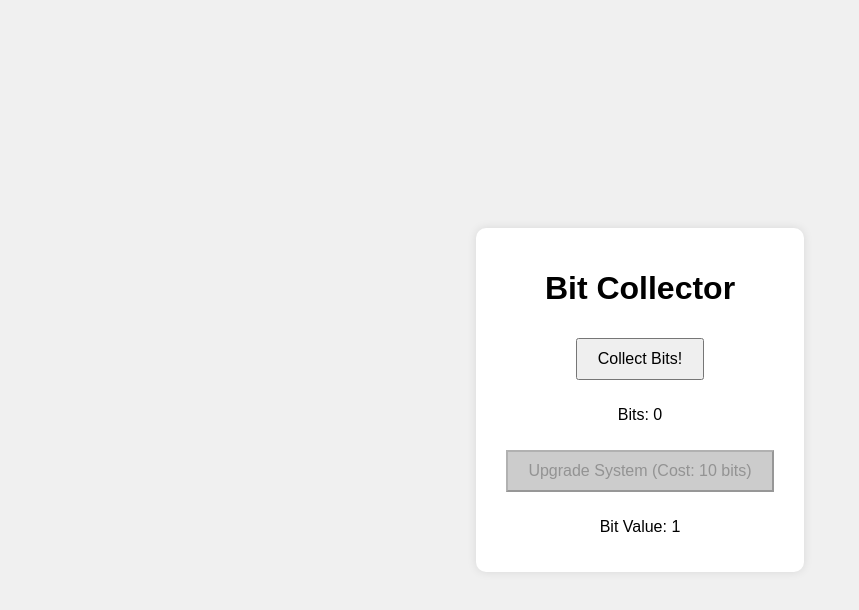
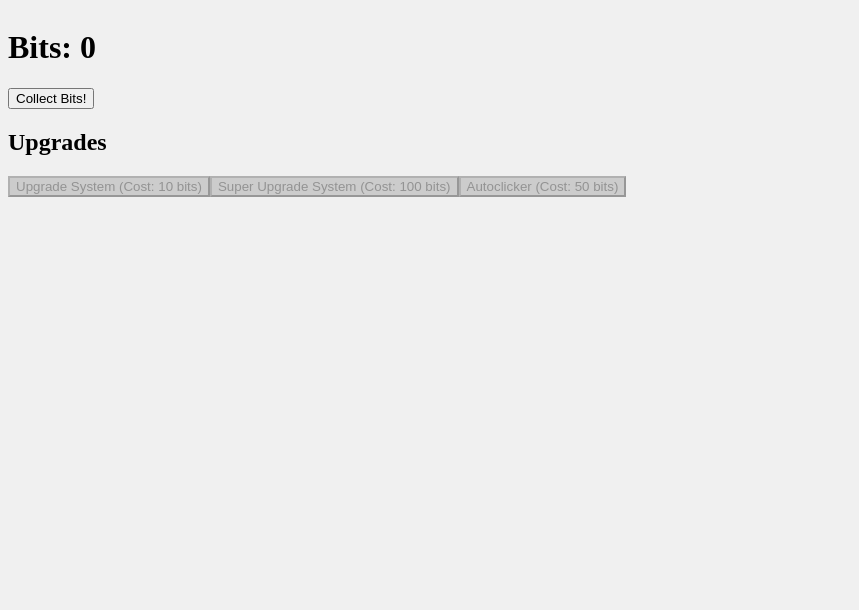
Before and after one commit to JoeyHinckley34/BitCollector, a plain HTML site: page index.html in a window 1280 px wide. Shown: the whole page, without its empty margins (0-859 px from the left). Drawn offline with Linux system fonts and the light colour scheme.

Commit message:
Game started

```diff
--- a/index.html
+++ b/index.html
@@ -7,12 +7,15 @@
     <link rel="stylesheet" href="styles.css">
 </head>
 <body>
-    <div class="game-container">
-        <h1>Bit Collector</h1>
+    <h1>Bits: <span id="bit-count">0</span></h1>
+    <div>
         <button id="click-button">Collect Bits!</button>
-        <p>Bits: <span id="bit-count">0</span></p>
-        <button id="upgrade-button">Upgrade System (Cost: 10 bits)</button>
-        <p>Bit Value: <span id="bit-value">1</span></p>
+    </div>
+    <div>
+        <div class="left-column">
+            <h2>Upgrades</h2>
+            <div id="upgrades-container"></div>
+        </div>
     </div>
     <script src="script.js"></script>
 </body>
--- a/script.js
+++ b/script.js
@@ -1,29 +1,60 @@
 let bitCount = 0;
 let bitValue = 1;
+let autoClickers = 0;
 
 const clickButton = document.getElementById('click-button');
 const bitCountDisplay = document.getElementById('bit-count');
-const upgradeButton = document.getElementById('upgrade-button');
+const upgradesContainer = document.getElementById('upgrades-container');
 const bitValueDisplay = document.getElementById('bit-value');
+
+const upgrades = [
+    { id: 'upgrade-1', name: 'Upgrade System', cost: 10, effect: () => bitValue += 1 },
+    { id: 'upgrade-2', name: 'Super Upgrade System', cost: 100, effect: () => bitValue += 10 },
+    { id: 'upgrade-3', name: 'Autoclicker', cost: 50, effect: () => autoClickers += 1 }
+];
+
+function createUpgradeButton(upgrade) {
+    const button = document.createElement('button');
+    button.id = upgrade.id;
+    button.textContent = `${upgrade.name} (Cost: ${upgrade.cost} bits)`;
+    button.disabled = bitCount < upgrade.cost;
+
+    button.addEventListener('click', () => {
+        if (bitCount >= upgrade.cost) {
+            bitCount -= upgrade.cost;
+            upgrade.effect();
+            bitCountDisplay.textContent = bitCount;
+            bitValueDisplay.textContent = bitValue;
+            updateUpgradeButtons();
+        }
+    });
+
+    upgradesContainer.appendChild(button);
+}
+
+function updateUpgradeButtons() {
+    upgrades.forEach(upgrade => {
+        const button = document.getElementById(upgrade.id);
+        if (button) {
+            button.disabled = bitCount < upgrade.cost;
+        }
+    });
+}
 
 clickButton.addEventListener('click', () => {
     bitCount += bitValue;
     bitCountDisplay.textContent = bitCount;
-    checkUpgradeAvailability();
+    updateUpgradeButtons();
 });
 
-upgradeButton.addEventListener('click', () => {
-    if (bitCount >= 10) {
-        bitCount -= 10;
-        bitValue += 1;
-        bitCountDisplay.textContent = bitCount;
-        bitValueDisplay.textContent = bitValue;
-        checkUpgradeAvailability();
-    }
-});
+upgrades.forEach(createUpgradeButton);
 
-function checkUpgradeAvailability() {
-    upgradeButton.disabled = bitCount < 10;
+function autoClick() {
+    bitCount += autoClickers;
+    bitCountDisplay.textContent = bitCount;
+    updateUpgradeButtons();
 }
 
-checkUpgradeAvailability();
+setInterval(autoClick, 1000);
+
+updateUpgradeButtons();
--- a/styles.css
+++ b/styles.css
@@ -1,29 +1,15 @@
 body {
-    font-family: Arial, sans-serif;
+    background-color: #f0f0f0;
+    margin: 1;
     display: flex;
-    justify-content: center;
-    align-items: center;
-    height: 100vh;
-    background-color: #f0f0f0;
-    margin: 0;
+    flex-direction: column;
 }
-
-.game-container {
-    text-align: center;
-    background-color: #ffffff;
-    padding: 20px;
-    border-radius: 10px;
-    box-shadow: 0 0 10px rgba(0, 0, 0, 0.1);
-}
-
-button {
-    padding: 10px 20px;
-    margin: 10px;
-    font-size: 16px;
-    cursor: pointer;
-}
-
 button:disabled {
     background-color: #cccccc;
     cursor: not-allowed;
 }
+
+.left-column {
+    text-align: left;
+    margin-top: 20px;
+}
```
